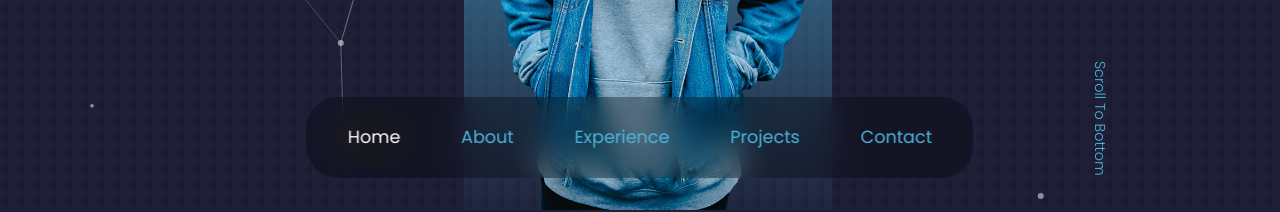
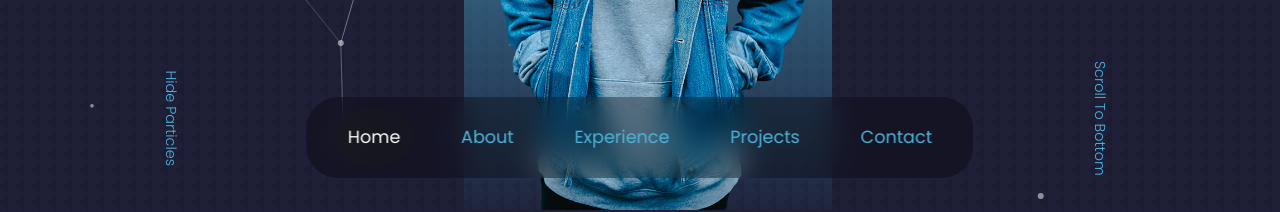
Before and after one commit to nikthe883/react-js-portfolio, a React (Create React App) app: page / in a window 1280 px wide. Shown: the part 590-802 px from the top of the page. Built offline with nearby package versions, Linux system fonts and the light colour scheme.

Commit message:
stop start particles buttons update

```diff
--- a/src/App.jsx
+++ b/src/App.jsx
@@ -1,7 +1,9 @@
 import React from 'react'
+import { useState } from 'react'
+
 import ParticleBackground from './components/particlesBackground'
 
-import Header from './components/header/Header'
+import Header  from './components/header/Header'
 import Nav from './components/nav/Nav'
 import About from './components/about/About'
 import Experience from './components/experiance/Experience'
@@ -12,18 +14,24 @@ import Footer from './components/footer/Footer'
 
 const App = () => {
 
+  const [showParticles, setShowParticles] = useState(true);
+  const handleToggleParticles = () => {
+    setShowParticles(!showParticles);
+  }
+
 
   return (
     <>
 
-      <Header />
+      <Header showParticles={showParticles}
+      handleToggleParticles ={handleToggleParticles}/>
       <Nav />
       <About />
       <Experience />
       <Portfolio />
       <Contact />
       <Footer />
-      <ParticleBackground />
+      {showParticles && <ParticleBackground />}
 
     </>
   )
--- a/src/components/header/Header.jsx
+++ b/src/components/header/Header.jsx
@@ -5,10 +5,15 @@ import ME from '../../assets/me.png'
 import HeaderSocial from './HeaderSocials'
 
 
-const Header = () => {
+const Header = ({showParticles, handleToggleParticles}) => {
+
+
   return (
     <header id='header'>
       <div className="container header__container">
+
+
+
         <h5>Hello I am</h5>
         <h1>Peter</h1>
         <h5 className='text-light'>Junior Python Developer</h5>
@@ -19,7 +24,12 @@ const Header = () => {
           <img src={ME} alt='me'></img>
         </div>
 
+
         <a href='#contact' className='scroll__down'>Scroll To Bottom</a>
+        <a href='#!' className='show__hide__particles' onClick={handleToggleParticles}>
+        {showParticles ? 'Hide Particles' : 'Show Particles'}
+
+      </a>
 
       </div>
     </header>
--- a/src/components/header/header.css
+++ b/src/components/header/header.css
@@ -46,12 +46,22 @@ header{
     font-size: 0.9rem;
 }
 
+.show__hide__particles{
+    position: absolute;
+    left: -2.3rem;
+    bottom: 5rem;
+    transform: rotate(90deg);
+    font-weight: 300;
+    font-size: 0.9rem;
+    cursor: pointer;
+}
+
 /* MEDIA QUERIES MEDIUM DEVICES*/
 @media screen and (max-width:1024px){
     header{
         height: 100vh;
     }
-    .scroll__down, .header__socials{
+    .scroll__down, .header__socials, .show__hide__particles{
         bottom: 50%;
     }
     .header__container .me{
--- a/src/components/particlesBackground.jsx
+++ b/src/components/particlesBackground.jsx
@@ -16,12 +16,15 @@ useEffect(() => {
   });
 }, []);
 
+
+
 const particlesLoaded = (container) => {
   console.log(container);
 };
 
 	return (
-		<Particles
+
+    <Particles
         id="tsparticles"
         particlesLoaded={particlesLoaded}
         options={options}
```
